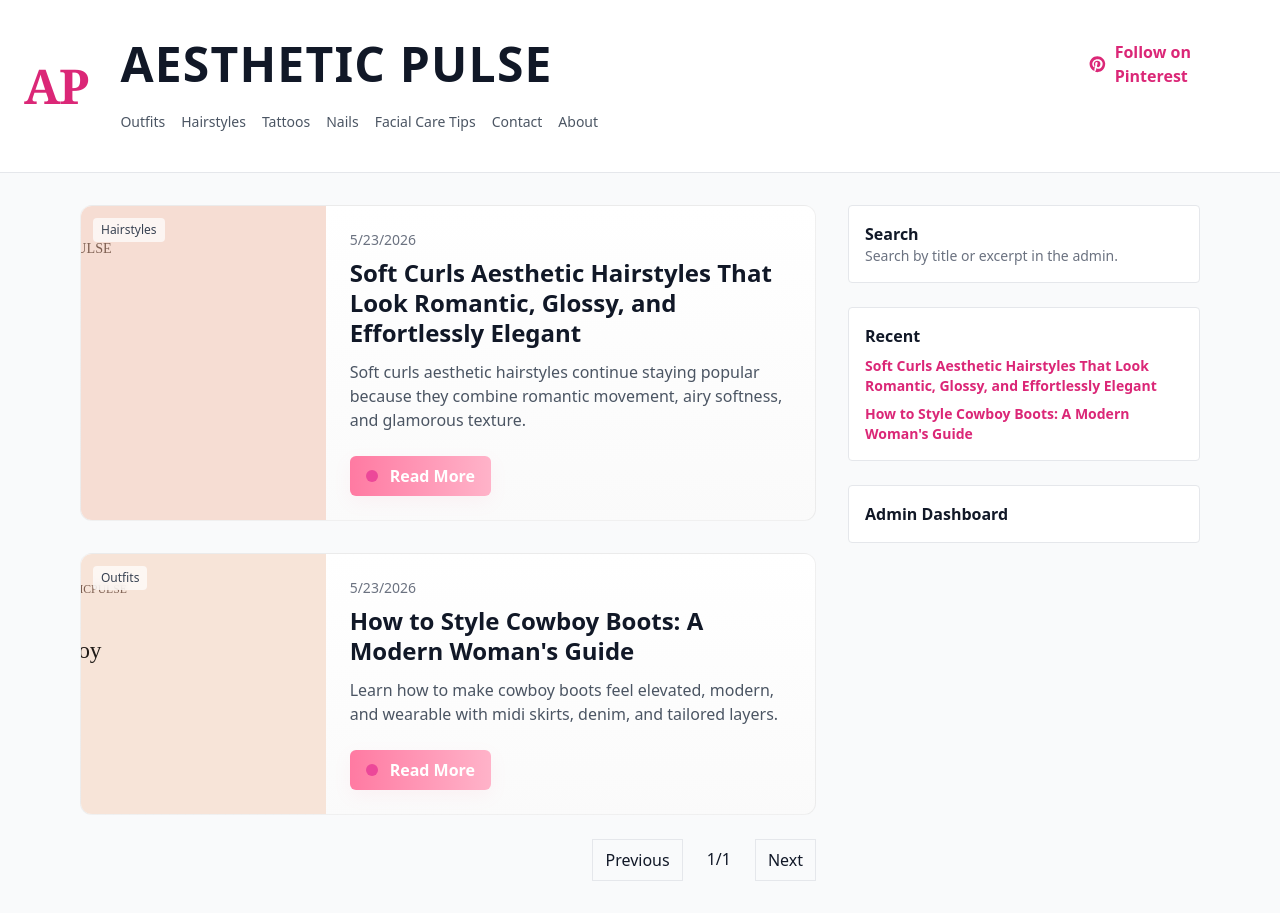
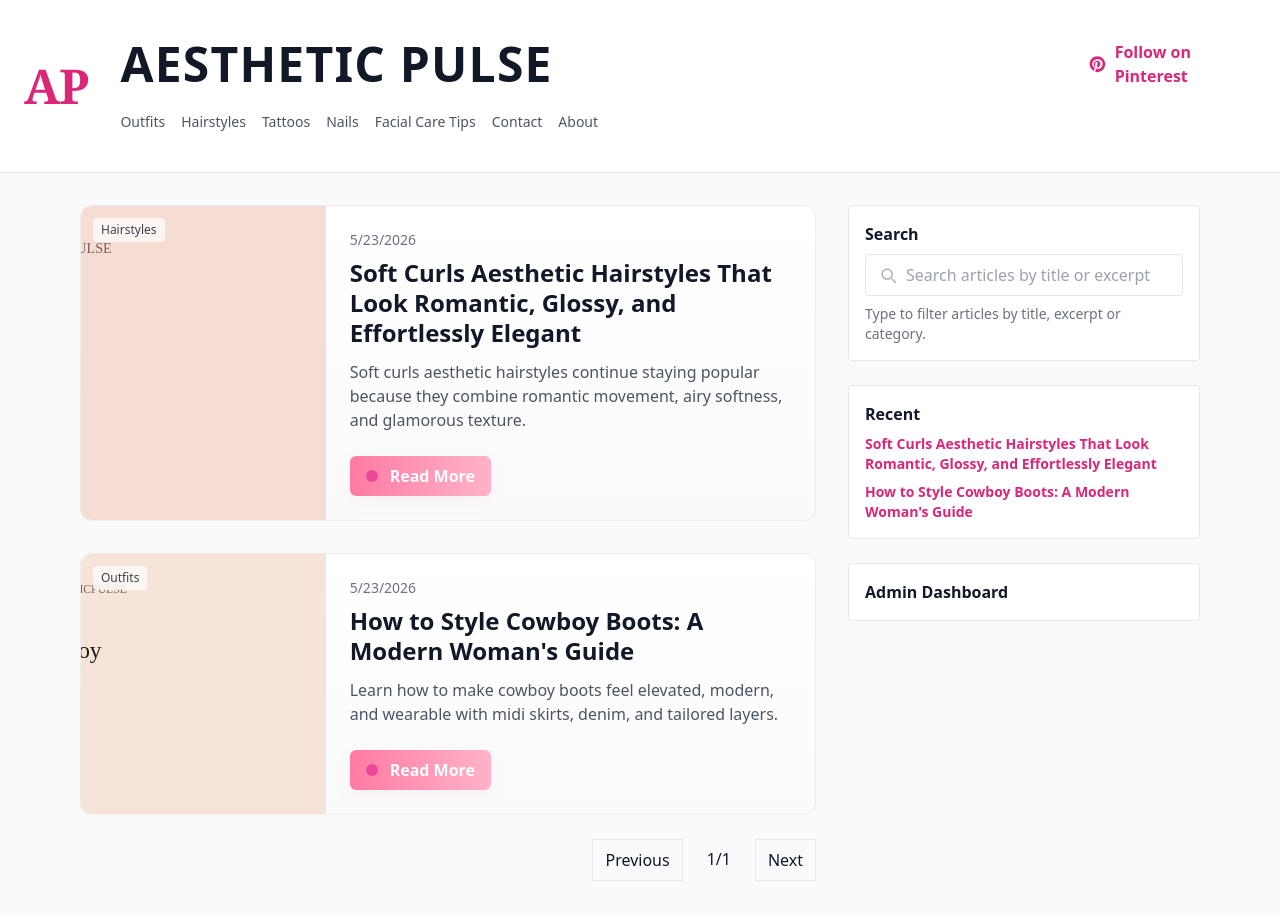
Before and after one commit to bonnie2030/aestheticpulse, a React (Vite) app: page / in a window 1280 px wide. Built offline with nearby package versions, Linux system fonts and the light colour scheme.

Commit message:
Search: add modern SearchBox with suggestions and wire into Home filtering

```diff
--- a/src/components/Home.jsx
+++ b/src/components/Home.jsx
@@ -1,16 +1,24 @@
 import React, { useMemo, useState } from 'react'
 import ArticleCard from './ArticleCard'
+import SearchBox from './SearchBox'
 
 export default function Home({articles}){
   const [page, setPage] = useState(1)
+  const [query, setQuery] = useState('')
   const PAGE_SIZE = 7
 
   const list = articles
-  const totalPages = Math.max(1, Math.ceil(list.length / PAGE_SIZE))
+  const filtered = useMemo(()=>{
+    if(!query) return list
+    const s = query.toLowerCase()
+    return list.filter(a=> (a.title||'').toLowerCase().includes(s) || (a.excerpt||'').toLowerCase().includes(s) || (a.category||'').toLowerCase().includes(s))
+  },[list,query])
+
+  const totalPages = Math.max(1, Math.ceil(filtered.length / PAGE_SIZE))
   const visible = useMemo(()=>{
     const start = (page-1)*PAGE_SIZE
-    return list.slice(start, start+PAGE_SIZE)
-  },[list,page])
+    return filtered.slice(start, start+PAGE_SIZE)
+  },[filtered,page])
 
   return (
     <div className="grid grid-cols-1 lg:grid-cols-3 gap-8">
@@ -28,8 +36,9 @@ export default function Home({articles}){
 
       <aside className="space-y-6">
         <div className="bg-white border p-4 rounded">
-          <h3 className="font-semibold">Search</h3>
-          <p className="text-sm text-gray-500">Search by title or excerpt in the admin.</p>
+          <h3 className="font-semibold mb-2">Search</h3>
+          <SearchBox items={list} onChange={q=>{ setQuery(q); setPage(1) }} />
+          <p className="text-sm text-gray-500 mt-2">Type to filter articles by title, excerpt or category.</p>
         </div>
         <div className="bg-white border p-4 rounded">
           <h3 className="font-semibold">Recent</h3>
--- /dev/null
+++ b/src/components/SearchBox.jsx
@@ -0,0 +1,59 @@
+import React, { useEffect, useMemo, useState, useRef } from 'react'
+
+export default function SearchBox({items, onChange}){
+  const [q, setQ] = useState('')
+  const [open, setOpen] = useState(false)
+  const [active, setActive] = useState(-1)
+  const ref = useRef()
+
+  useEffect(()=>{ // click outside
+    function onDoc(e){ if(!ref.current?.contains(e.target)) setOpen(false) }
+    document.addEventListener('click', onDoc)
+    return ()=>document.removeEventListener('click', onDoc)
+  },[])
+
+  useEffect(()=>{ // debounce query propagate
+    const t = setTimeout(()=> onChange(q), 220)
+    return ()=>clearTimeout(t)
+  },[q,onChange])
+
+  const results = useMemo(()=>{
+    if(!q) return []
+    const s = q.toLowerCase()
+    return items.filter(it=> (it.title||'').toLowerCase().includes(s) || (it.excerpt||'').toLowerCase().includes(s)).slice(0,6)
+  },[items,q])
+
+  function onKey(e){
+    if(!results.length) return
+    if(e.key==='ArrowDown'){ e.preventDefault(); setActive(a=>Math.min(a+1, results.length-1)); setOpen(true) }
+    if(e.key==='ArrowUp'){ e.preventDefault(); setActive(a=>Math.max(a-1, 0)); setOpen(true) }
+    if(e.key==='Enter'){ if(active>=0 && results[active]) location.hash = `#article-${results[active].id}` }
+  }
+
+  function highlight(text){
+    if(!q) return text
+    const regex = new RegExp(`(${q.replace(/[.*+?^${}()|[\\]\\]/g,'\\$&')})`,'ig')
+    return text.replace(regex, '<mark class="bg-yellow-200 text-black">$1</mark>')
+  }
+
+  return (
+    <div ref={ref} className="relative">
+      <div className="flex items-center gap-2 bg-white border rounded px-3 py-2">
+        <svg className="w-5 h-5 text-gray-400" viewBox="0 0 24 24" fill="none" stroke="currentColor"><path strokeWidth="1.5" strokeLinecap="round" strokeLinejoin="round" d="M21 21l-4.35-4.35"/><circle cx="11" cy="11" r="6" strokeWidth="1.5" strokeLinecap="round" strokeLinejoin="round"/></svg>
+        <input value={q} onChange={e=>{ setQ(e.target.value); setOpen(true); setActive(-1)}} onKeyDown={onKey} placeholder="Search articles by title or excerpt" className="flex-1 outline-none" />
+        {q && <button onClick={()=>{ setQ(''); onChange(''); setOpen(false)}} className="text-sm text-gray-500">Clear</button>}
+      </div>
+
+      {open && results.length>0 && (
+        <div className="absolute z-20 mt-2 w-full bg-white border rounded shadow-lg">
+          {results.map((r,idx)=> (
+            <a key={r.id} href={`#article-${r.id}`} className={`block px-3 py-2 hover:bg-gray-50 ${active===idx? 'bg-gray-50':''}`} onMouseEnter={()=>setActive(idx)}>
+              <div className="text-sm font-semibold" dangerouslySetInnerHTML={{__html: highlight(r.title)}} />
+              <div className="text-xs text-gray-500 mt-1" dangerouslySetInnerHTML={{__html: highlight(r.excerpt||'')}} />
+            </a>
+          ))}
+        </div>
+      )}
+    </div>
+  )
+}
```
